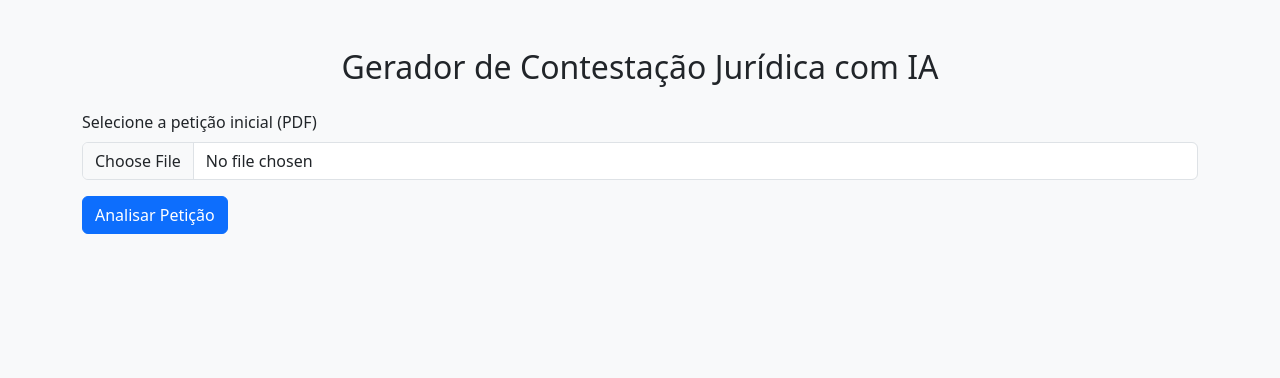
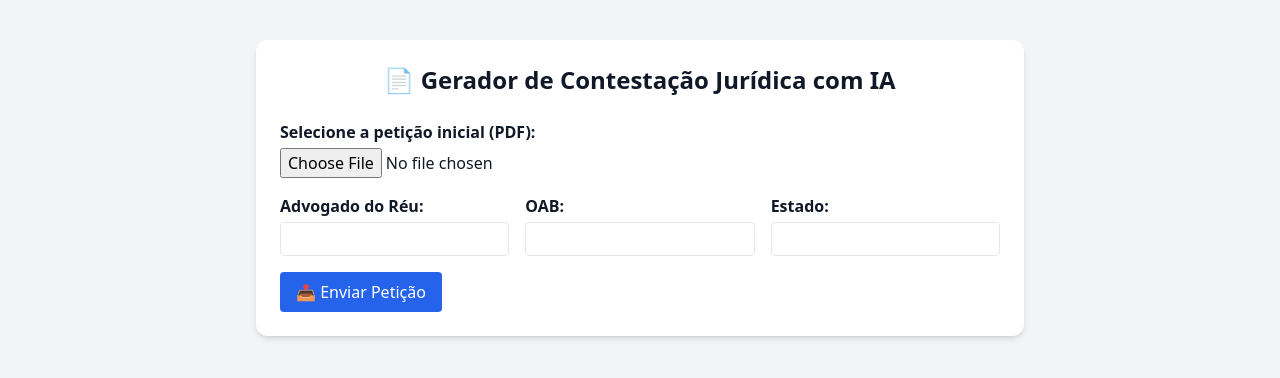
Before and after one commit to Alandamme/api-contestacao-juridica, a Flask app: page / in a window 1280 px wide. Shown: the top 378 px of the page. Run offline with Flask 3, Linux system fonts and the light colour scheme; some libraries are stand-ins or nearby versions.

Commit message:
Update index.html

```diff
--- a/src/templates/index.html
+++ b/src/templates/index.html
@@ -1,103 +1,107 @@
 <!DOCTYPE html>
 <html lang="pt-br">
 <head>
-    <meta charset="UTF-8">
-    <title>Contestação com IA Jurídica</title>
-    <link href="https://cdn.jsdelivr.net/npm/bootstrap@5.3.0/dist/css/bootstrap.min.css" rel="stylesheet">
+  <meta charset="UTF-8" />
+  <meta name="viewport" content="width=device-width, initial-scale=1.0"/>
+  <title>Gerador de Contestação Jurídica</title>
+  <script src="https://cdn.tailwindcss.com"></script>
 </head>
-<body class="bg-light">
-<div class="container py-5">
-    <h2 class="text-center mb-4">Gerador de Contestação Jurídica com IA</h2>
+<body class="bg-gray-100 text-gray-900">
 
-    <!-- Upload da petição -->
-    <form id="upload-form" class="mb-4">
-        <div class="mb-3">
-            <label for="file" class="form-label">Selecione a petição inicial (PDF)</label>
-            <input class="form-control" type="file" id="file" accept="application/pdf" required>
+  <div class="max-w-3xl mx-auto mt-10 p-6 bg-white rounded-xl shadow-md">
+    <h1 class="text-2xl font-bold mb-6 text-center">📄 Gerador de Contestação Jurídica com IA</h1>
+
+    <form id="uploadForm" class="space-y-4">
+      <div>
+        <label class="block font-semibold">Selecione a petição inicial (PDF):</label>
+        <input type="file" name="file" accept=".pdf" class="mt-1 w-full" required />
       </div>
-        <button type="submit" class="btn btn-primary">Analisar Petição</button>
+
+      <div class="grid grid-cols-1 md:grid-cols-3 gap-4">
+        <div>
+          <label class="block font-semibold">Advogado do Réu:</label>
+          <input type="text" id="advogado" class="mt-1 w-full border rounded px-2 py-1" required />
+        </div>
+        <div>
+          <label class="block font-semibold">OAB:</label>
+          <input type="text" id="oab" class="mt-1 w-full border rounded px-2 py-1" required />
+        </div>
+        <div>
+          <label class="block font-semibold">Estado:</label>
+          <input type="text" id="estado" class="mt-1 w-full border rounded px-2 py-1" required />
+        </div>
+      </div>
+
+      <button type="submit" class="bg-blue-600 hover:bg-blue-700 text-white px-4 py-2 rounded">📤 Enviar Petição</button>
     </form>
 
-    <div id="analise-container" style="display:none;" class="mb-4">
-        <h5>Análise da Petição Inicial</h5>
-        <pre id="preview-text" class="bg-white p-3 border" style="max-height: 300px; overflow-y: auto;"></pre>
-
-        <h5 class="mt-4">Dados do Advogado do Réu</h5>
-        <form id="dados-reu-form">
-            <div class="mb-3">
-                <label class="form-label">Nome do Advogado</label>
-                <input type="text" class="form-control" name="advogado_reu" required>
-            </div>
-            <div class="mb-3">
-                <label class="form-label">OAB</label>
-                <input type="text" class="form-control" name="oab_reu" required>
-            </div>
-            <div class="mb-3">
-                <label class="form-label">Estado</label>
-                <input type="text" class="form-control" name="estado_reu" required>
-            </div>
-            <button type="submit" class="btn btn-success">Gerar Contestação</button>
-        </form>
+    <div id="preview" class="mt-6 hidden">
+      <h2 class="text-lg font-semibold mb-2">✅ Petição processada. Gerar contestação:</h2>
+      <button id="btnGerar" class="bg-green-600 hover:bg-green-700 text-white px-4 py-2 rounded">⚖️ Gerar Contestação</button>
     </div>
 
-    <div id="resultado-container" style="display:none;" class="alert alert-info mt-4">
-        <p id="resultado-mensagem"></p>
-        <a id="link-download" class="btn btn-outline-primary mt-2" target="_blank">Baixar Contestação</a>
+    <div id="resultado" class="mt-6 hidden">
+      <h2 class="text-lg font-semibold mb-2">📥 Download disponível:</h2>
+      <a id="downloadLink" href="#" class="text-blue-700 underline" download>Baixar Contestação Word</a>
     </div>
   </div>
 
   <script>
-    let sessionFilePath = "";
+    let sessionFilePath = '';
 
-    document.getElementById("upload-form").addEventListener("submit", async function (e) {
+    document.getElementById("uploadForm").addEventListener("submit", async function(e) {
       e.preventDefault();
-        const fileInput = document.getElementById("file");
+
+      const form = e.target;
+      const file = form.file.files[0];
+      if (!file) return;
+
       const formData = new FormData();
-        formData.append("file", fileInput.files[0]);
+      formData.append("file", file);
 
-        const response = await fetch("/api/upload", {
+      const res = await fetch("/api/upload", {
         method: "POST",
         body: formData
       });
 
-        const data = await response.json();
-        if (data.session_file) {
+      const data = await res.json();
+      if (res.ok) {
         sessionFilePath = data.session_file;
-            document.getElementById("preview-text").textContent = data.preview;
-            document.getElementById("analise-container").style.display = "block";
+        document.getElementById("preview").classList.remove("hidden");
       } else {
-            alert("Erro ao processar petição.");
+        alert("Erro: " + data.error);
       }
     });
 
-    document.getElementById("dados-reu-form").addEventListener("submit", async function (e) {
-        e.preventDefault();
+    document.getElementById("btnGerar").addEventListener("click", async function () {
+      const advogado = document.getElementById("advogado").value;
+      const oab = document.getElementById("oab").value;
+      const estado = document.getElementById("estado").value;
 
-        const formData = new FormData(this);
-        const dadosReu = {
-            advogado_reu: formData.get("advogado_reu"),
-            oab_reu: formData.get("oab_reu"),
-            estado_reu: formData.get("estado_reu")
+      const payload = {
+        session_file: sessionFilePath,
+        dados_reu: {
+          advogado_reu: advogado,
+          oab_reu: oab,
+          estado_reu: estado
+        }
       };
 
-        const response = await fetch("/api/gerar-contestacao", {
+      const res = await fetch("/api/gerar-contestacao", {
         method: "POST",
         headers: { "Content-Type": "application/json" },
-            body: JSON.stringify({
-                session_file: sessionFilePath,
-                dados_reu: dadosReu
-            })
+        body: JSON.stringify(payload)
       });
 
-        const data = await response.json();
-        if (data.files && data.files.word) {
-            document.getElementById("resultado-mensagem").textContent = data.preview;
-            document.getElementById("link-download").href = "/" + data.files.word;
-            document.getElementById("resultado-container").style.display = "block";
+      const data = await res.json();
+      if (res.ok) {
+        document.getElementById("resultado").classList.remove("hidden");
+        document.getElementById("downloadLink").href = "/" + data.files.word;
       } else {
-            alert("Erro ao gerar contestação: " + (data.error || "Erro desconhecido."));
+        alert("Erro: " + data.error);
       }
     });
   </script>
+
 </body>
 </html>
```
Lines whose indentation alone changed are shown as unchanged.
